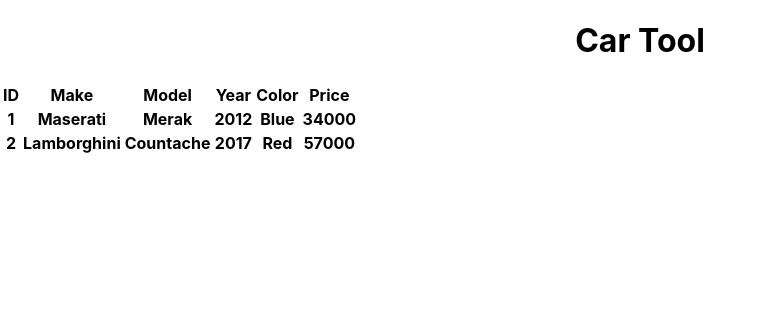
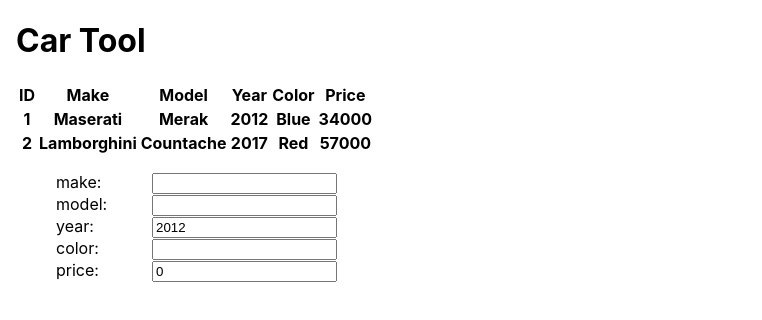
Before and after one commit to petermunro/cartool-2022-12, a React (Create React App) app: page / in a window 1280 px wide. Shown: the top 320 px of the page, without its empty margins (0-762 px from the left). Built offline with nearby package versions, Linux system fonts and the light colour scheme.

Commit message:
completes exercise 4

```diff
--- a/src/App.css
+++ b/src/App.css
@@ -1,18 +1,3 @@
-.App {
-  text-align: center;
-}
-
-.App-logo {
-  height: 40vmin;
-  pointer-events: none;
-}
-
-@media (prefers-reduced-motion: no-preference) {
-  .App-logo {
-    animation: App-logo-spin infinite 20s linear;
-  }
-}
-
 .App-header {
   background-color: #282c34;
   min-height: 100vh;
@@ -23,16 +8,3 @@
   font-size: calc(10px + 2vmin);
   color: white;
 }
-
-.App-link {
-  color: #61dafb;
-}
-
-@keyframes App-logo-spin {
-  from {
-    transform: rotate(0deg);
-  }
-  to {
-    transform: rotate(360deg);
-  }
-}
--- /dev/null
+++ b/src/components/CarTool.css
@@ -0,0 +1,8 @@
+.car-form li {
+  list-style-type: none;
+}
+
+.car-form label {
+  display: inline-block;
+  width: 6em;
+}
--- a/src/components/CarTool.tsx
+++ b/src/components/CarTool.tsx
@@ -1,4 +1,15 @@
+import { useState } from "react";
+import "./CarTool.css";
+
 function CarTool() {
+  let [carForm, setCarForm] = useState({
+    make: "",
+    model: "",
+    year: 2012,
+    color: "",
+    price: 0,
+  });
+
   let cars = [
     {
       id: 1,
@@ -17,6 +28,15 @@
       price: 57000,
     },
   ];
+
+  function handleChange(e: React.ChangeEvent<HTMLInputElement>) {
+    let newCar = {
+      ...carForm,
+      [e.target.name]: e.target.value,
+    };
+    setCarForm(newCar);
+    console.log(newCar);
+  }
 
   return (
     <div>
@@ -47,6 +67,60 @@
           ))}
         </tbody>
       </table>
+      <form className="car-form">
+        <ul>
+          <li>
+            <label htmlFor="make">make:</label>
+            <input
+              type="text"
+              name="make"
+              id="make"
+              value={carForm.make}
+              onChange={handleChange}
+            />
+          </li>
+          <li>
+            <label htmlFor="model">model:</label>
+            <input
+              type="text"
+              name="model"
+              id="model"
+              value={carForm.model}
+              onChange={handleChange}
+            />
+          </li>
+          <li>
+            <label htmlFor="year">year:</label>
+            <input
+              type="text"
+              name="year"
+              id="year"
+              value={carForm.year}
+              onChange={handleChange}
+            />
+          </li>
+          <li>
+            <label htmlFor="color">color:</label>
+            <input
+              type="text"
+              name="color"
+              id="color"
+              value={carForm.color}
+              onChange={handleChange}
+            />
+          </li>
+          <li>
+            <label htmlFor="price">price:</label>
+            <input
+              type="text"
+              name="price"
+              id="price"
+              value={carForm.price}
+              onChange={handleChange}
+            />
+          </li>
+        </ul>
+      </form>
     </div>
   );
 }
--- a/src/index.css
+++ b/src/index.css
@@ -1,13 +1,13 @@
 body {
-  margin: 0;
-  font-family: -apple-system, BlinkMacSystemFont, 'Segoe UI', 'Roboto', 'Oxygen',
-    'Ubuntu', 'Cantarell', 'Fira Sans', 'Droid Sans', 'Helvetica Neue',
+  margin: 1em;
+  font-family: -apple-system, BlinkMacSystemFont, "Segoe UI", "Roboto", "Oxygen",
+    "Ubuntu", "Cantarell", "Fira Sans", "Droid Sans", "Helvetica Neue",
     sans-serif;
   -webkit-font-smoothing: antialiased;
   -moz-osx-font-smoothing: grayscale;
 }
 
 code {
-  font-family: source-code-pro, Menlo, Monaco, Consolas, 'Courier New',
+  font-family: source-code-pro, Menlo, Monaco, Consolas, "Courier New",
     monospace;
 }
```
